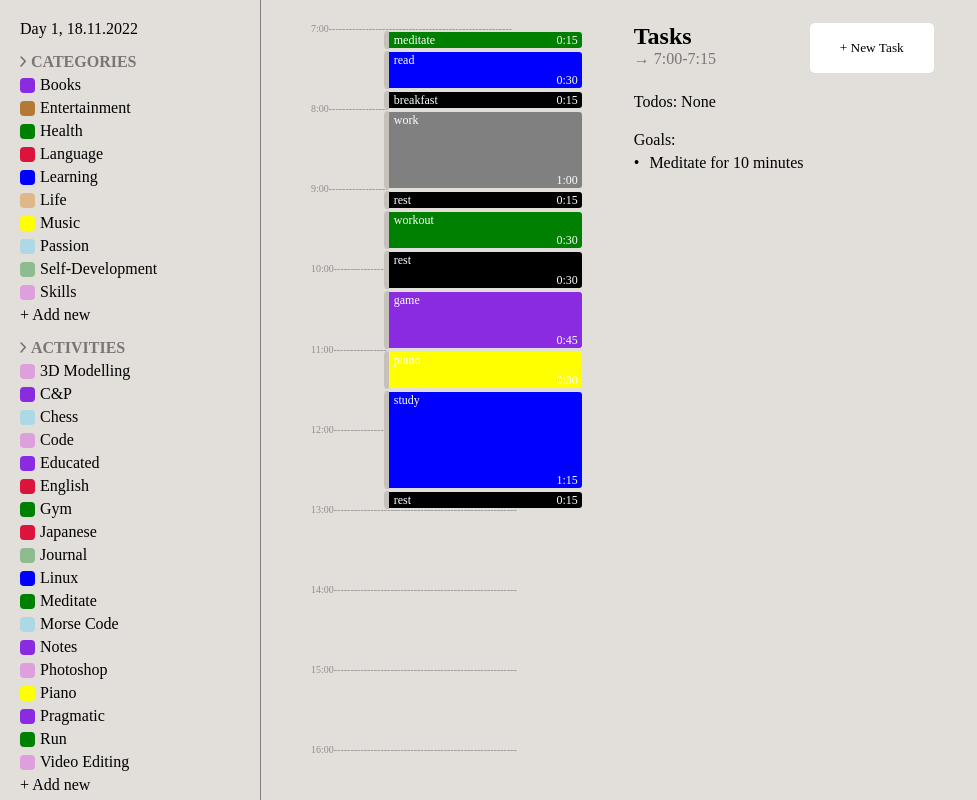
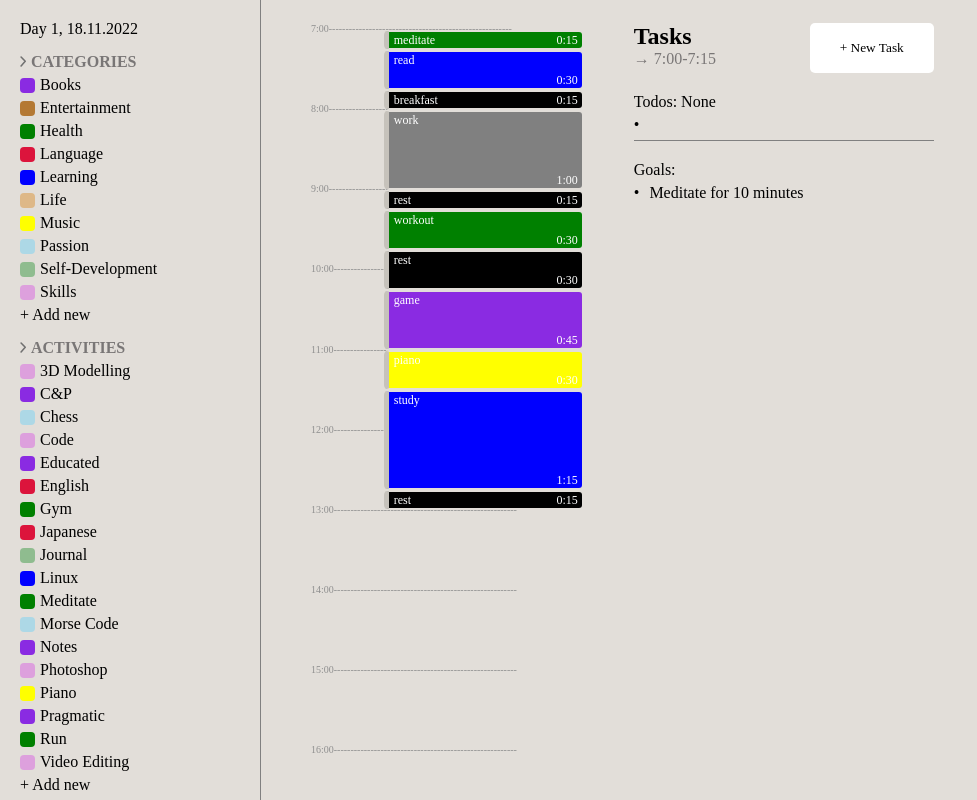
Before and after one commit to oerol/guse, an Angular app: page / in a window 1280 px wide. Both pictures are taken after a click on the button "+ New Task". Shown: the top 800 px of the page, without its empty margins (0-977 px from the left). Built offline with nearby package versions, Linux system fonts and the light colour scheme.

Commit message:
Todos are now created correctly

```diff
--- a/src/app/components/activities/activities.component.ts
+++ b/src/app/components/activities/activities.component.ts
@@ -34,7 +34,6 @@ export class ActivitiesComponent implements OnInit {
   }
 
   getColorForActivity = (categoryName: string) => {
-    console.log(categoryName);
     let category = this.CATEGORY_ITEMS.find((categoryItem) => categoryItem.name === categoryName);
 
     if (category) {
--- a/src/app/components/todo/todo.component.html
+++ b/src/app/components/todo/todo.component.html
@@ -3,12 +3,18 @@
     <h2>Tasks</h2>
     <div id="todo-time">→ {{ startEndTime }}</div>
   </div>
-  <button id="new-task-button">+ New Task</button>
+  <button id="new-task-button" (click)="initiateNewTask()">+ New Task</button>
 </div>
 <div id="todo-title">{{ TODO_LIST.length ? 'Todos:' : 'Todos: None' }}</div>
-<div *ngFor="let todo of TODO_LIST; index as index" [class]="getClassName(todo)" (click)="tickTodoItem(index)">
-  <div class="todo-icon">•</div>
-  <div class="todo-item-title">{{ todo.title }}</div>
+<div id="todos-container">
+  <div *ngFor="let todo of TODO_LIST; index as index" [class]="getClassName(todo)" (click)="tickTodoItem(index)">
+    <div class="todo-icon">•</div>
+    <div class="todo-item-title">{{ todo.title }}</div>
+  </div>
+  <div id="new-todo-item" class="todo-item" *ngIf="creatingNewTask">
+    <div class="todo-icon">•</div>
+    <div class="todo-item-title" contenteditable="true" (keydown.enter)="createNewTask($event)"></div>
+  </div>
 </div>
 <div id="goals-title">{{ GOALS_LIST.length ? 'Goals:' : 'Goals: None' }}</div>
 <div *ngFor="let goal of GOALS_LIST; index as index" [class]="getClassName(goal)" (click)="tickGoalItem(index)">
--- a/src/app/components/todo/todo.component.scss
+++ b/src/app/components/todo/todo.component.scss
@@ -27,7 +27,6 @@ h2 {
   display: flex;
   gap: 10px;
   height: 30px;
-  border-radius: 5px;
   box-sizing: border-box;
   padding: 5px 0px;
   cursor: pointer;
@@ -41,3 +40,12 @@ h2 {
 .ticked > .todo-item-title {
   text-decoration: line-through;
 }
+
+[contenteditable] {
+  outline: 0px solid transparent;
+  cursor: text;
+}
+
+#new-todo-item {
+  border-bottom: 1px solid gray;
+}
--- a/src/app/components/todo/todo.component.ts
+++ b/src/app/components/todo/todo.component.ts
@@ -51,4 +51,18 @@ export class TodoComponent implements OnInit {
   tickGoalItem = (goalItemIndex: number) => {
     this.GOALS_LIST[goalItemIndex].ticked = !this.GOALS_LIST[goalItemIndex].ticked;
   };
+
+  creatingNewTask = false;
+
+  initiateNewTask = () => {
+    let todosContainer = document.getElementById('todos-container');
+    this.creatingNewTask = true;
+    console.log(this.creatingNewTask);
+  };
+
+  createNewTask = (e: Event) => {
+    let title = (e.target as HTMLElement).innerText;
+    this.TODO_LIST.push({ activity: '', ticked: false, title });
+    this.creatingNewTask = false;
+  };
 }
```
